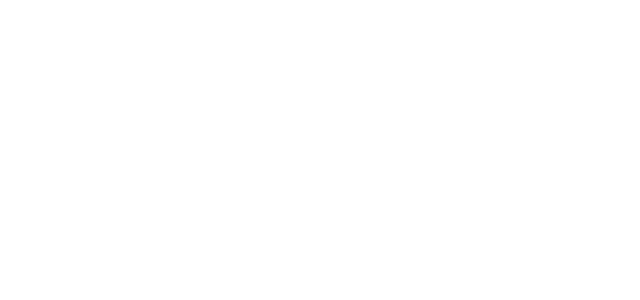
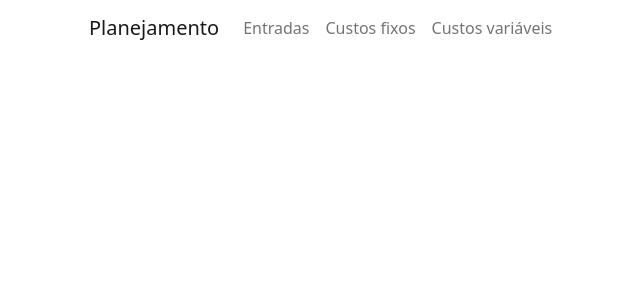
Before and after one commit to Raphael-Ribeiro-Lino/front-end-planejamento-financeiro, an Angular app: page / in a window 1280 px wide. Shown: the top 300 px of the page, without its empty margins (5-645 px from the left). Built offline with nearby package versions, Linux system fonts and the light colour scheme.

Commit message:
Adicionando navbar pagina home

```diff
--- a/src/app/app.component.html
+++ b/src/app/app.component.html
@@ -1,3 +1,18 @@
 <div class="container">
+  <nav class="navbar navbar-expand-lg">
+    <div class="container-fluid">
+      <a class="navbar-brand" href="#">Planejamento</a>
+      <button class="navbar-toggler" type="button" data-bs-toggle="collapse" data-bs-target="#navbarNavAltMarkup" aria-controls="navbarNavAltMarkup" aria-expanded="false" aria-label="Toggle navigation">
+        <span class="navbar-toggler-icon"></span>
+      </button>
+      <div class="collapse navbar-collapse" id="navbarNavAltMarkup">
+        <div class="navbar-nav">
+          <a class="nav-link" href="#">Entradas</a>
+          <a class="nav-link" href="#">Custos fixos</a>
+          <a class="nav-link" href="#">Custos variáveis</a>
+        </div>
+      </div>
+    </div>
+  </nav>
   <router-outlet></router-outlet>
 </div>
```
